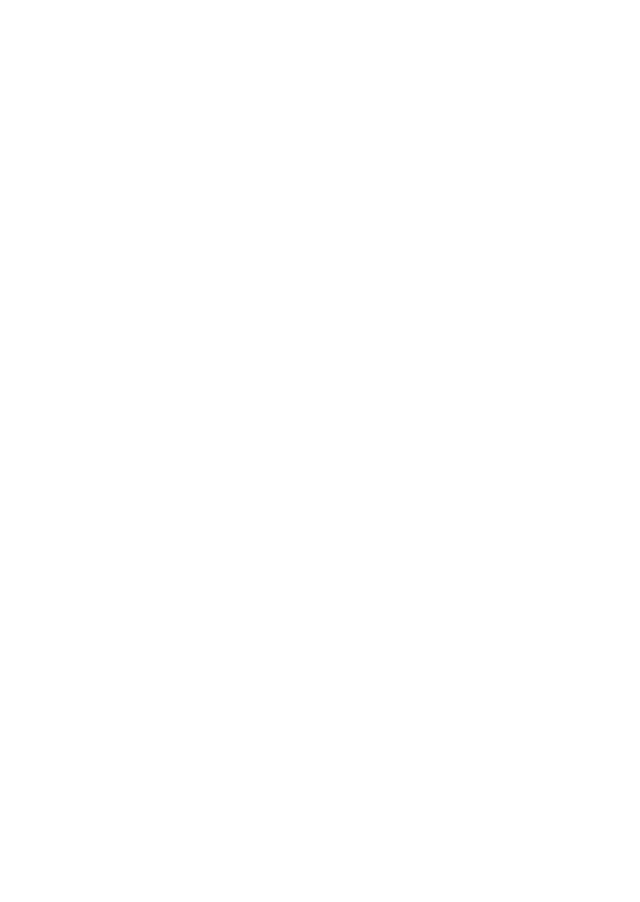
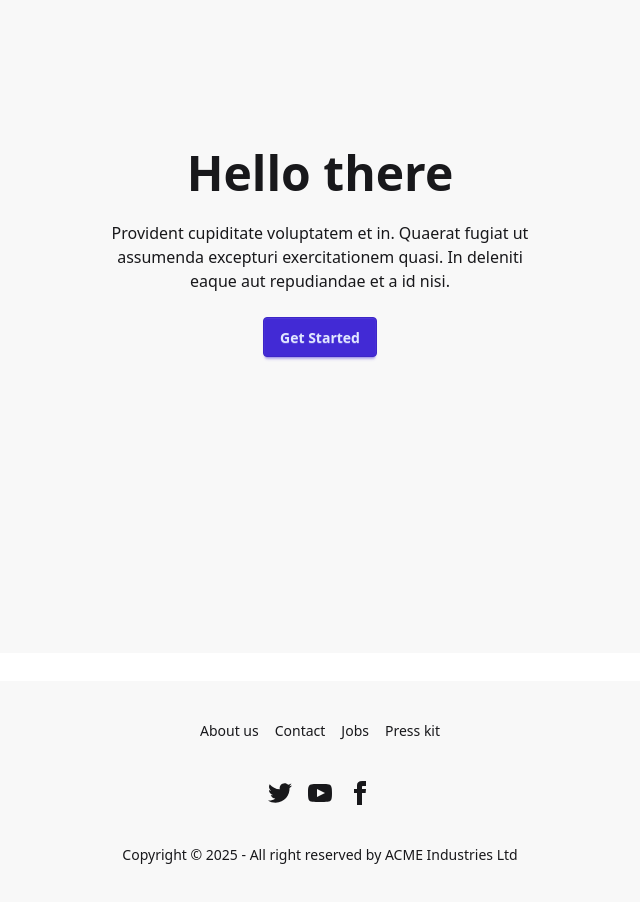
Before and after one commit to abuyusufrony/my-eid-pratice, a React (Vite) app: page / in a window 1280 px wide. Shown: the part 260-1162 px from the top of the page, without its empty margins (320-960 px from the left). Before the commit the page ends 800 px from the top, so only its background shows below. Built offline with nearby package versions, Linux system fonts and the light colour scheme.

Commit message:
banner-footer-added

```diff
--- /dev/null
+++ b/src/Components/Banner/Banner.jsx
@@ -0,0 +1,24 @@
+import React from 'react';
+
+const Banner = () => {
+    return (
+        <div>
+            <div className="banner-conatiner">
+                <div className="hero bg-base-200 min-h-screen">
+                    <div className="hero-content text-center">
+                        <div className="max-w-md">
+                            <h1 className="text-5xl font-bold">Hello there</h1>
+                            <p className="py-6">
+                                Provident cupiditate voluptatem et in. Quaerat fugiat ut assumenda excepturi exercitationem
+                                quasi. In deleniti eaque aut repudiandae et a id nisi.
+                            </p>
+                            <button className="btn btn-primary">Get Started</button>
+                        </div>
+                    </div>
+                </div>
+            </div>
+        </div>
+    );
+};
+
+export default Banner;
--- /dev/null
+++ b/src/Components/Footer/Footer.jsx
@@ -0,0 +1,60 @@
+import React from 'react';
+
+const Footer = () => {
+    return (
+        <div>
+            <div className="footer-conatiner mt-7">
+                <footer className="footer footer-horizontal footer-center bg-base-200 text-base-content rounded p-10">
+                    <nav className="grid grid-flow-col gap-4">
+                        <a className="link link-hover">About us</a>
+                        <a className="link link-hover">Contact</a>
+                        <a className="link link-hover">Jobs</a>
+                        <a className="link link-hover">Press kit</a>
+                    </nav>
+                    <nav>
+                        <div className="grid grid-flow-col gap-4">
+                            <a>
+                                <svg
+                                    xmlns="http://www.w3.org/2000/svg"
+                                    width="24"
+                                    height="24"
+                                    viewBox="0 0 24 24"
+                                    className="fill-current">
+                                    <path
+                                        d="M24 4.557c-.883.392-1.832.656-2.828.775 1.017-.609 1.798-1.574 2.165-2.724-.951.564-2.005.974-3.127 1.195-.897-.957-2.178-1.555-3.594-1.555-3.179 0-5.515 2.966-4.797 6.045-4.091-.205-7.719-2.165-10.148-5.144-1.29 2.213-.669 5.108 1.523 6.574-.806-.026-1.566-.247-2.229-.616-.054 2.281 1.581 4.415 3.949 4.89-.693.188-1.452.232-2.224.084.626 1.956 2.444 3.379 4.6 3.419-2.07 1.623-4.678 2.348-7.29 2.04 2.179 1.397 4.768 2.212 7.548 2.212 9.142 0 14.307-7.721 13.995-14.646.962-.695 1.797-1.562 2.457-2.549z"></path>
+                                </svg>
+                            </a>
+                            <a>
+                                <svg
+                                    xmlns="http://www.w3.org/2000/svg"
+                                    width="24"
+                                    height="24"
+                                    viewBox="0 0 24 24"
+                                    className="fill-current">
+                                    <path
+                                        d="M19.615 3.184c-3.604-.246-11.631-.245-15.23 0-3.897.266-4.356 2.62-4.385 8.816.029 6.185.484 8.549 4.385 8.816 3.6.245 11.626.246 15.23 0 3.897-.266 4.356-2.62 4.385-8.816-.029-6.185-.484-8.549-4.385-8.816zm-10.615 12.816v-8l8 3.993-8 4.007z"></path>
+                                </svg>
+                            </a>
+                            <a>
+                                <svg
+                                    xmlns="http://www.w3.org/2000/svg"
+                                    width="24"
+                                    height="24"
+                                    viewBox="0 0 24 24"
+                                    className="fill-current">
+                                    <path
+                                        d="M9 8h-3v4h3v12h5v-12h3.642l.358-4h-4v-1.667c0-.955.192-1.333 1.115-1.333h2.885v-5h-3.808c-3.596 0-5.192 1.583-5.192 4.615v3.385z"></path>
+                                </svg>
+                            </a>
+                        </div>
+                    </nav>
+                    <aside>
+                        <p>Copyright © {new Date().getFullYear()} - All right reserved by ACME Industries Ltd</p>
+                    </aside>
+                </footer>
+            </div>
+        </div>
+    );
+};
+
+export default Footer;
--- a/src/Components/Hook/Hook.jsx
+++ b/src/Components/Hook/Hook.jsx
@@ -1,10 +1,18 @@
 import React from 'react';
 import Home from '../Pages/Home';
+import Navbar from 'daisyui/components/navbar';
+import Nav from '../Pages/Nav';
+import { Outlet } from 'react-router';
+import Footer from '../Footer/Footer';
 
 const Hook = () => {
     return (
         <div>
-            <Home></Home>
+            <Nav></Nav>
+            <Outlet></Outlet>
+            <Footer></Footer>
+
+
         </div>
     );
 };
--- a/src/Components/Pages/Home.jsx
+++ b/src/Components/Pages/Home.jsx
@@ -1,6 +1,7 @@
 import React from 'react';
 import Nav from './Nav';
 import { Outlet } from 'react-router';
+import Banner from '../Banner/Banner';
 
 
 const Home = () => {
@@ -8,8 +9,8 @@
         <div>
 
             <h2 className=''>This is from home</h2>
-            <Nav></Nav>
-            <Outlet></Outlet>
+            <Banner></Banner>
+
 
 
         </div>
--- a/src/Components/Pages/Nav.jsx
+++ b/src/Components/Pages/Nav.jsx
@@ -30,14 +30,14 @@
     return (
         <div className=''>
             <h2 className=''>This is nav</h2>
-            <div className="navbar bg-base-100 shadow-sm ">
+            <div className="navbar bg-base-100 shadow-sm  ">
                 <div className="flex-1  ">
                     <a className="btn btn-ghost text-2xl font-bold gap-0"> <span className='text-secondary'>Rony</span> <span className='text-primary'>Dev</span></a>
                 </div>
                 <div className="flex-none">
                     <ul className="menu menu-horizontal px-1 font-bold  ">
                         <li><NavLink to='/' className={({ isActive }) => isActive ? 'text-primary' : 'font-bold'}>Home</NavLink></li>
-                        <li><NavLink to='/Blogs' className={({ isActive }) => isActive ? "text-primary" : "font-bold"}>Blogs</NavLink></li>
+                        <li><NavLink to='/Blogs' className={({ isActive }) => isActive ? "text-primary bg-amber-200" : "font-bold"}>Blogs</NavLink></li>
                         <li><NavLink to='/Bookmarks' > Bookmarks</NavLink></li>
 
                     </ul>
--- a/src/main.jsx
+++ b/src/main.jsx
@@ -14,7 +14,7 @@
     element: <Hook></Hook>,
     children: [
       {
-        path: '/Home',
+        path: '/',
         element: <Home></Home>
       },
       {
```
